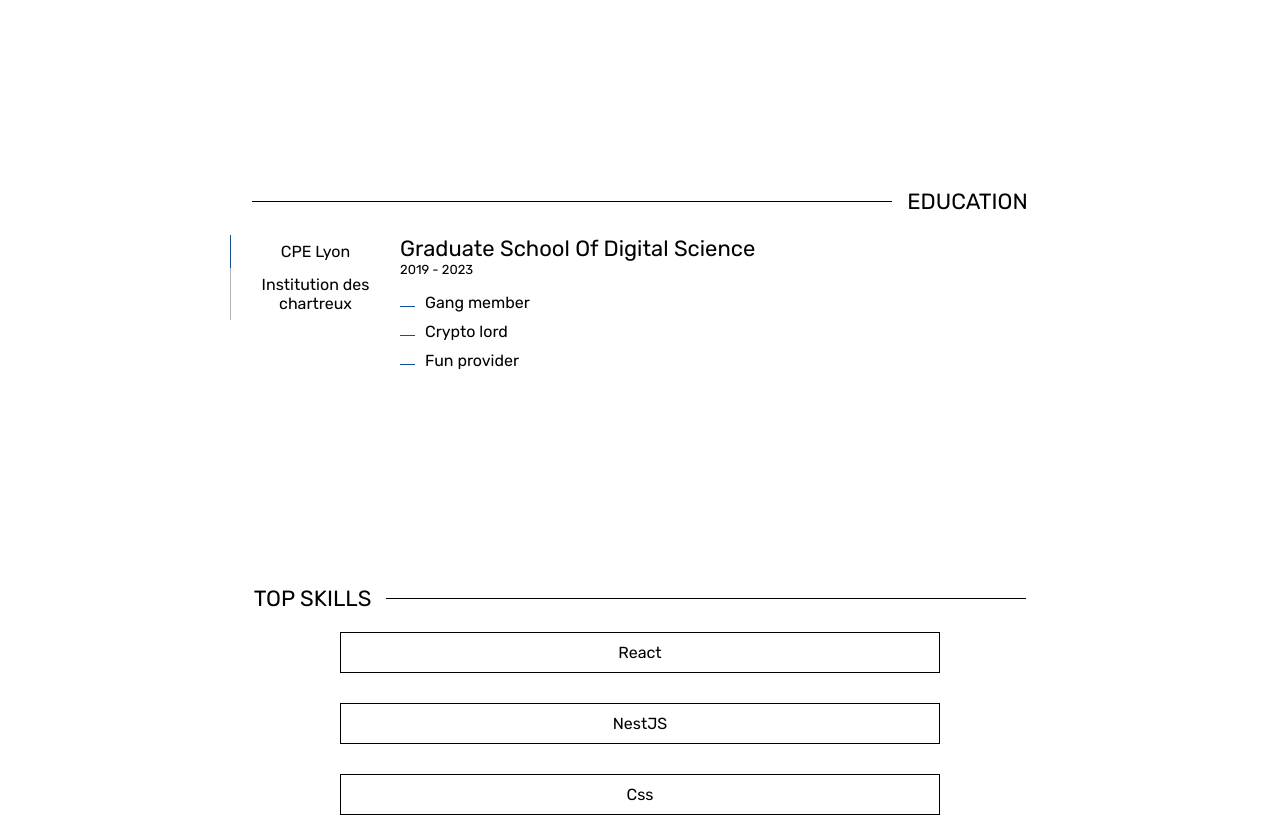
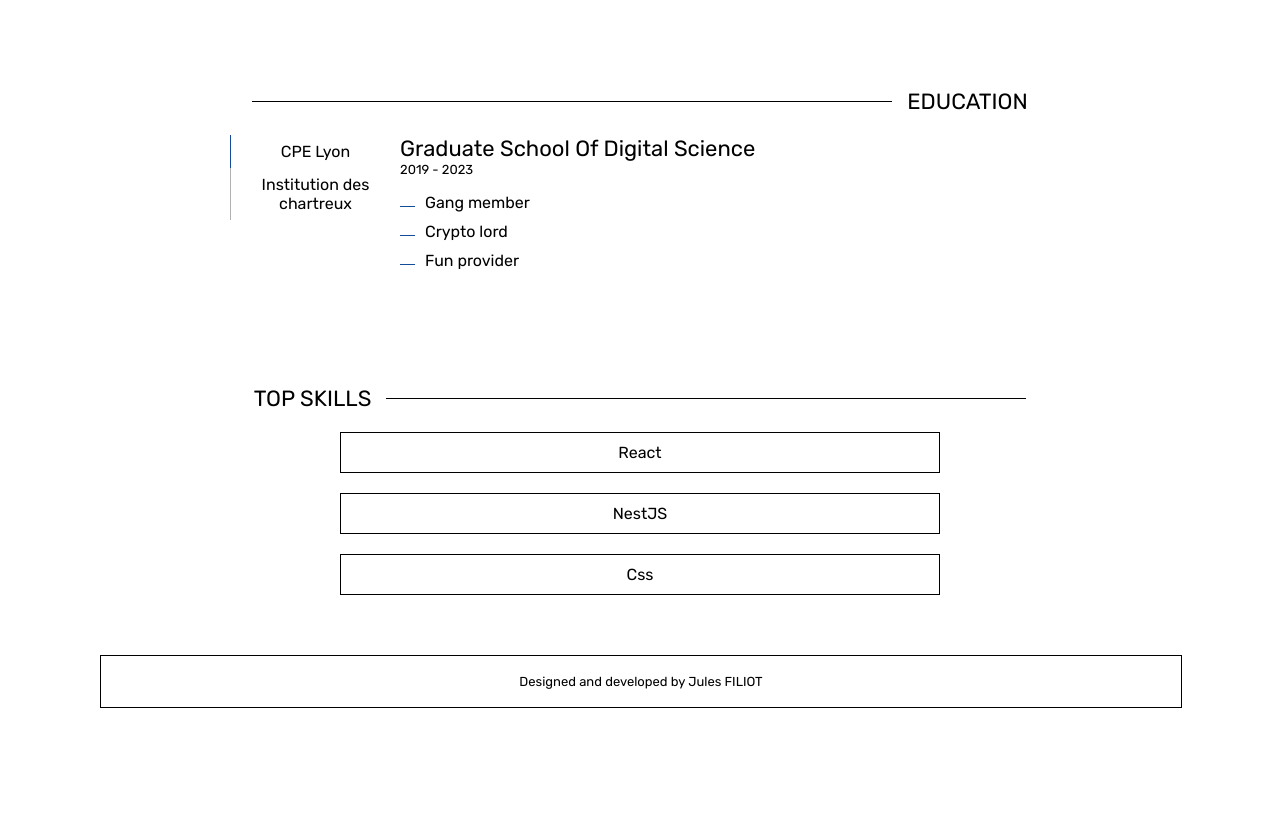
Before and after one commit to JulesFiliot/jules-filiot-front, a React (Create React App) app: page /resume in a window 1280 px wide. Shown: the part 320-1145 px from the top of the page. After the commit the page ends 1033 px from the top, so only its background shows below. Built offline with nearby package versions, Linux system fonts and the light colour scheme.

Commit message:
[ADD] footer [CHANGE] minor style change

```diff
--- /dev/null
+++ b/src/components/Footer.jsx
@@ -0,0 +1,15 @@
+import React from 'react';
+import { useTranslation } from 'react-i18next';
+
+import '../styles/footer.scss';
+
+function Footer() {
+  const { t } = useTranslation();
+
+  return (
+    <footer className="footer-container">
+      <p>{t('footer.madeBy')}</p>
+    </footer>
+  );
+}
+export default Footer;
--- a/src/components/Layout.jsx
+++ b/src/components/Layout.jsx
@@ -1,6 +1,7 @@
 import React from 'react';
 import PropTypes from 'prop-types';
 import Header from './Header';
+import Footer from './Footer';
 
 import '../styles/layout.scss';
 
@@ -9,6 +10,7 @@ function Layout({ children }) {
     <div className="layoutContainer">
       <Header />
       {children}
+      <Footer />
     </div>
   );
 }
--- a/src/locales/en.json
+++ b/src/locales/en.json
@@ -9,6 +9,9 @@
       "contact": "reach me",
       "fr": "FR",
       "en": "EN"
+    },
+    "footer": {
+      "madeBy": "Designed and developed by Jules FILIOT"
     },
     "home": {
       "fullView": {
--- a/src/locales/fr.json
+++ b/src/locales/fr.json
@@ -9,6 +9,9 @@
       "contact": "contact",
       "fr": "FR",
       "en": "EN"
+    },
+    "footer": {
+      "madeBy": "Designé et développé par Jules FILIOT"
     },
     "home": {
       "fullView": {
--- a/src/styles/UI/panel.scss
+++ b/src/styles/UI/panel.scss
@@ -1,10 +1,10 @@
-@use '../variables.scss' as *;
+@use "../variables.scss" as *;
 
 .panelContainer {
   display: flex;
   flex-direction: column;
   align-items: flex-start;
-  min-height: 350px;
+  min-height: 250px;
   width: 100%;
 
   .timeStampsList {
@@ -17,38 +17,44 @@
       height: 10px;
       width: auto;
     }
+
     &::-webkit-scrollbar-thumb {
-      background-color: #aaaaaa44;
+      background-color: #aaa4;
     }
+
     button {
       cursor: pointer;
-      padding: 7px 20px 7px 20px;
+      padding: 7px 20px;
       min-width: 120px;
       background-color: transparent;
       border: none;
       border-bottom: 1px #b1b1b1 solid;
-      transition: all 0.3s cubic-bezier(.17,.67,.83,.67);
+      transition: all 0.3s cubic-bezier(0.17, 0.67, 0.83, 0.67);
+
+      span {
+        white-space: nowrap;
+        font-size: $font-size-regular;
+      }
 
       &.selected {
         border-bottom-color: $sub-color2;
       }
+
       &:hover {
         span {
           text-decoration: line-through;
           text-decoration-color: $sub-color2;
         }
       }
+
       &.selected:hover {
         span {
           text-decoration: none;
         }
       }
-      span {
-        white-space: nowrap;
-        font-size: $font-size-regular;
-      }
     }
   }
+
   .timeStampDetails {
     display: flex;
     flex-direction: column;
@@ -58,12 +64,14 @@
       text-transform: capitalize;
       font-size: $font-size-big;
     }
+
     .dates {
       font-size: $font-size-small;
     }
+
     .description {
       list-style-type: none;
-      padding-left: 0px;
+      padding-left: 0;
 
       li {
         padding-left: 25px;
@@ -71,10 +79,10 @@
         position: relative;
 
         &::before {
-          content: '';
+          content: "";
           display: inline-block;
           position: absolute;
-          left: 0px;
+          left: 0;
           border-bottom: 1px solid $sub-color2;
           width: 15px;
           margin-top: 13px;
@@ -87,14 +95,17 @@
 @media (min-width: $sm-width) {
   .panelContainer {
     align-items: center;
+
     .timeStampsList {
       justify-content: center;
     }
+
     .timeStampDetails {
       width: 500px;
     }
   }
 }
+
 @media (min-width: $lg-width) {
   .panelContainer {
     flex-direction: row;
@@ -113,16 +124,19 @@
         span {
           white-space: unset;
         }
+
         &.selected {
           border-left-color: $sub-color2;
         }
       }
     }
+
     .timeStampDetails {
-      margin-top: 0px;
+      margin-top: 0;
     }
   }
 }
+
 @media (min-width: $xl-width) {
   .panelContainer {
     .timeStampDetails {
@@ -130,6 +144,7 @@
     }
   }
 }
+
 @media (min-width: $xxl-width) {
   .panelContainer {
     .timeStampDetails {
--- a/src/styles/buttonsList.scss
+++ b/src/styles/buttonsList.scss
@@ -1,11 +1,11 @@
-@use 'variables.scss' as *;
+@use "variables.scss" as *;
 
 .buttonsListContainer {
   display: flex;
   flex-direction: column;
   align-items: center;
   width: 100%;
-  row-gap: 20px;
+  row-gap: 10px;
 }
 
 @media (min-width: $sm-width) {
--- /dev/null
+++ b/src/styles/footer.scss
@@ -0,0 +1,14 @@
+@use "variables.scss" as *;
+
+.footer-container {
+  // opacity: 0.7;
+  border: solid 1px $main-color;
+  width: 100%;
+  display: flex;
+  justify-content: center;
+  margin-top: 50px;
+  margin-bottom: 5px;
+  padding-top: 5px;
+  padding-bottom: 5px;
+  font-size: $font-size-small;
+}
--- a/src/styles/fullView.scss
+++ b/src/styles/fullView.scss
@@ -1,7 +1,6 @@
 .fullView {
   height: 100vh;
   width: 100%;
-
   display: flex;
   flex-direction: column;
   justify-content: center;
--- a/src/styles/header.scss
+++ b/src/styles/header.scss
@@ -1,15 +1,15 @@
-@use './variables.scss' as *;
+@use "./variables.scss" as *;
 
 .header-container {
-    position: -webkit-sticky;
   position: sticky;
   top: 5px;
   z-index: 10;
   margin-top: 10px;
   margin-bottom: 50px;
 }
+
 .navContainer {
-    border: solid 1px #000000;
+  border: solid 1px $main-color;
   width: 100%;
   display: flex;
   justify-content: center;
@@ -22,6 +22,7 @@
     align-items: center;
     margin-left: auto;
   }
+
   .navItem {
     cursor: pointer;
     text-decoration: none;
@@ -40,6 +41,7 @@
     }
   }
 }
+
 .lang-dropdown-container {
   display: none;
   flex-direction: column;
@@ -76,7 +78,8 @@
 
 @media (min-width: $sm-width) {
   .nav .navItem {
-        &.first, &.langBtn {
+    &.first,
+    &.langBtn {
       margin-left: auto;
     }
   }
--- a/src/styles/layout.scss
+++ b/src/styles/layout.scss
@@ -1,4 +1,4 @@
-@use 'variables.scss' as *;
+@use "variables.scss" as *;
 
 .layoutContainer {
   margin-left: 10px;
@@ -17,24 +17,28 @@
     margin-right: 20px;
   }
 }
+
 @media (min-width: $md-width) {
   .layoutContainer {
     margin-left: 30px;
     margin-right: 30px;
   }
 }
+
 @media (min-width: $lg-width) {
   .layoutContainer {
     margin-left: 50px;
     margin-right: 50px;
   }
 }
+
 @media (min-width: $xl-width) {
   .layoutContainer {
     margin-left: 100px;
     margin-right: 100px;
   }
 }
+
 @media (min-width: $xxl-width) {
   .layoutContainer {
     margin-left: 150px;
--- a/src/styles/variables.scss
+++ b/src/styles/variables.scss
@@ -1,16 +1,13 @@
-$main-color: #000000;
-$sub-color1: #FFFFFF;
-$sub-color2: #134C97;
-
-$font-regular: 'RubikRegular';
-$font-bold: 'RubikBold';
-$font-italic: 'RubikItalic';
-$font-boldItalic: 'RubikBoldItalic';
-
+$main-color: #000;
+$sub-color1: #fff;
+$sub-color2: #134c97;
+$font-regular: "RubikRegular";
+$font-bold: "RubikBold";
+$font-italic: "RubikItalic";
+$font-bold-italic: "RubikBoldItalic";
 $font-size-small: 13px;
 $font-size-regular: 16px;
 $font-size-big: 22px;
-
 $sm-width: 640px;
 $md-width: 768px;
 $lg-width: 1024px;
```
Lines whose indentation alone changed are shown as unchanged.
